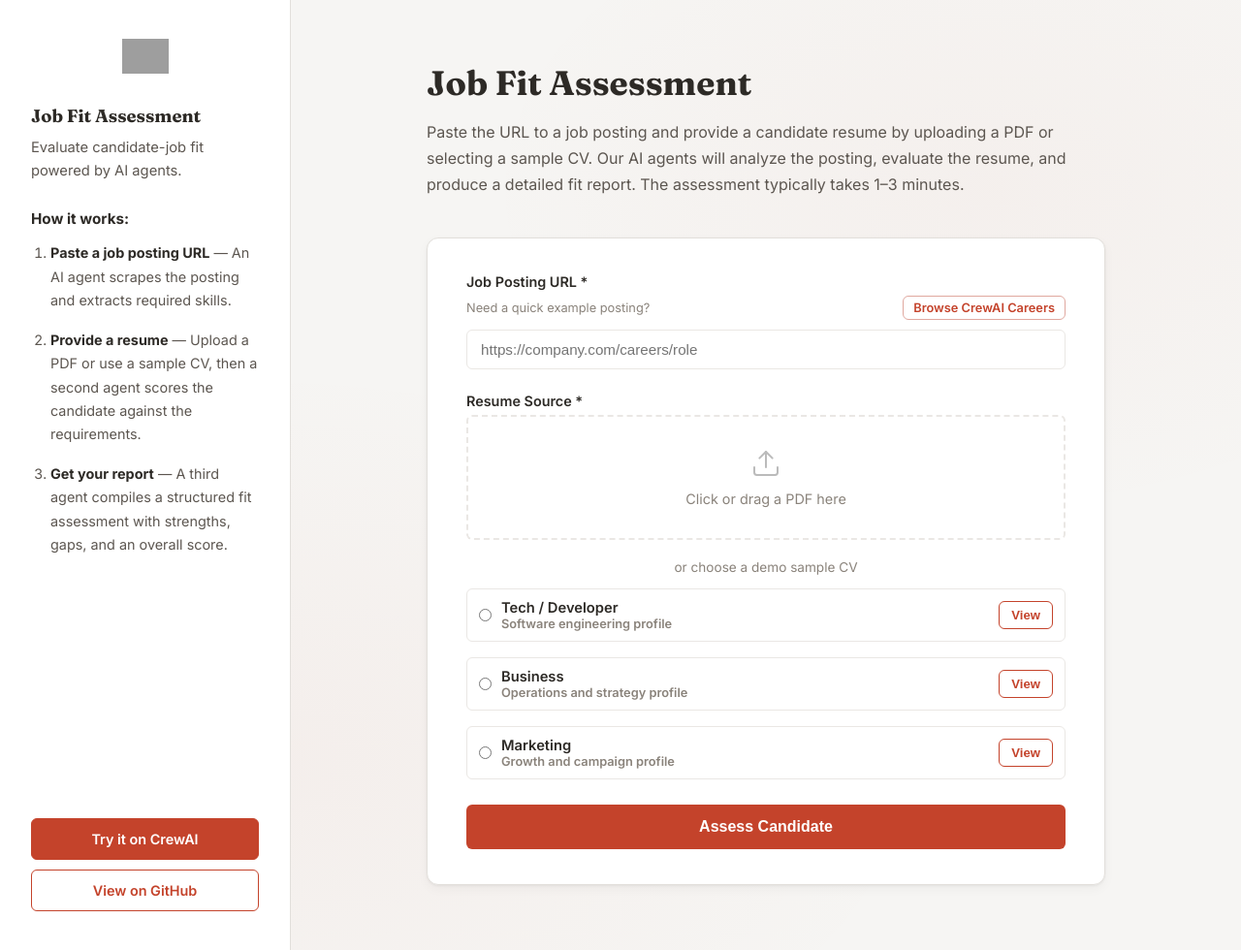
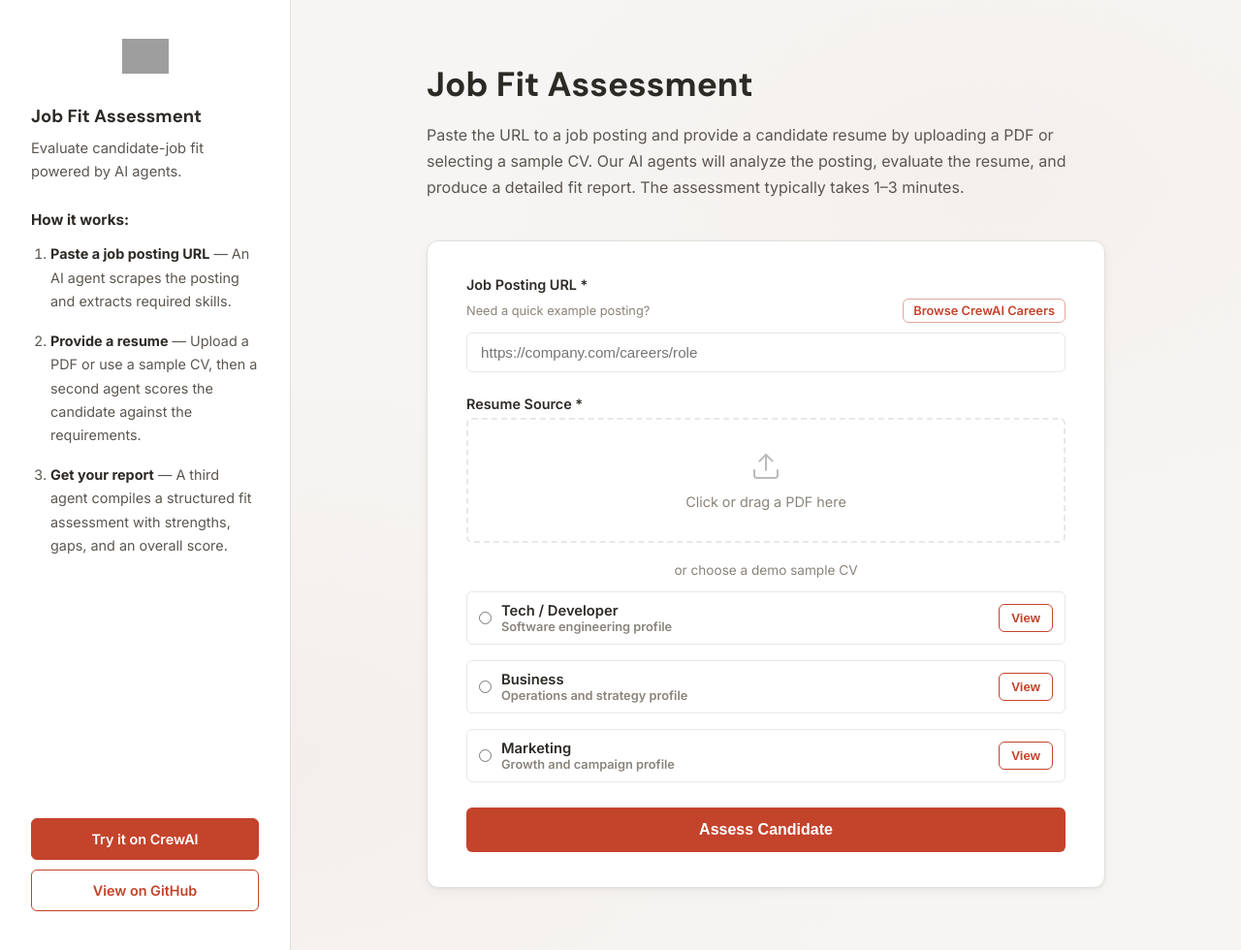
Before and after one commit to crewAIInc/template_job_fit_assessment, a Flask app: page / in a window 1280 px wide. Shown: the whole page at 97% size. Run offline with Flask 3, Linux system fonts and the light colour scheme; grey boxes are pictures that could not be loaded.

Commit message:
Updated the style.css and index.html files

```diff
--- a/frontend/static/style.css
+++ b/frontend/static/style.css
@@ -15,7 +15,7 @@
   --color-success-light: #eef7f1;
   --color-success-border: #2e7d4f;
   --font-body: 'Inter', -apple-system, BlinkMacSystemFont, "Segoe UI", Roboto, sans-serif;
-  --font-display: 'Fraunces', Georgia, 'Times New Roman', serif;
+  --font-display: 'DM Sans', -apple-system, BlinkMacSystemFont, "Segoe UI", sans-serif;
   --radius-card: 12px;
   --radius-sm: 6px;
   --shadow-card: 0 1px 3px rgba(0,0,0,0.06), 0 4px 12px rgba(0,0,0,0.04);
--- a/frontend/templates/index.html
+++ b/frontend/templates/index.html
@@ -6,7 +6,7 @@
   <title>Job Fit Assessment</title>
   <link rel="preconnect" href="https://fonts.googleapis.com" />
   <link rel="preconnect" href="https://fonts.gstatic.com" crossorigin />
-  <link href="https://fonts.googleapis.com/css2?family=Fraunces:ital,opsz,wght@0,9..144,300..900;1,9..144,300..900&family=Inter:wght@400;500;600;700&display=swap" rel="stylesheet" />
+  <link href="https://fonts.googleapis.com/css2?family=DM+Sans:opsz,wght@9..40,400;9..40,500;9..40,600;9..40,700&family=Inter:wght@400;500;600;700&display=swap" rel="stylesheet" />
   <link rel="stylesheet" href="/static/style.css" />
   <script src="https://cdn.jsdelivr.net/npm/marked/marked.min.js"></script>
 </head>
```
